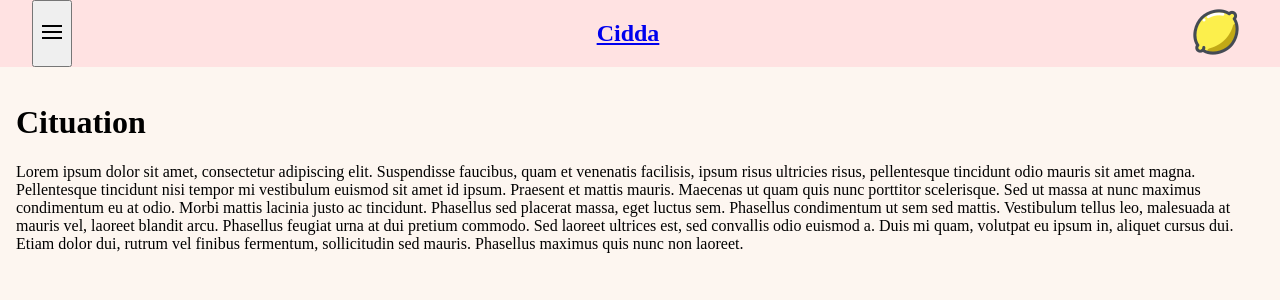
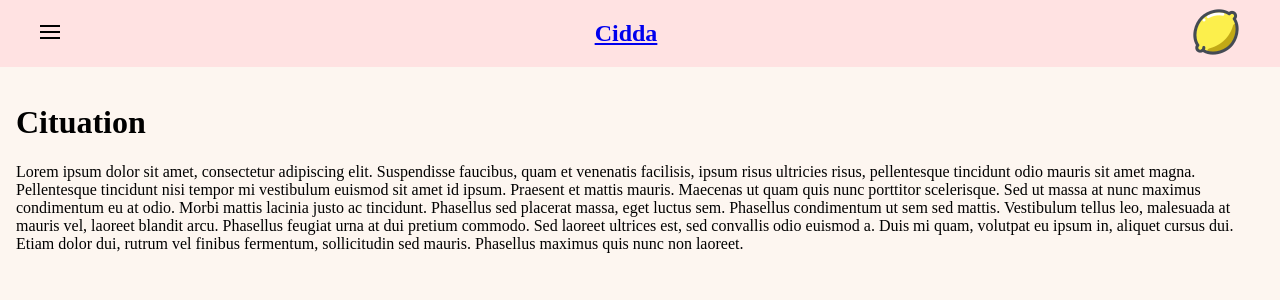
Before and after one commit to kaluminium/nuitDeLinfo, a PHP site: page /index.html in a window 1280 px wide. Shown: the top 300 px of the page. Run offline with PHP 8.4, Linux system fonts and the light colour scheme.

Commit message:
Update style.css

```diff
--- a/style.css
+++ b/style.css
@@ -18,6 +18,11 @@ nav {
     padding-right: 2rem;
 }
 
+nav button{
+    border-width: 0;
+    background-color: #FFE2E2;
+}
+
 
 main{
     padding: 1rem;
```
